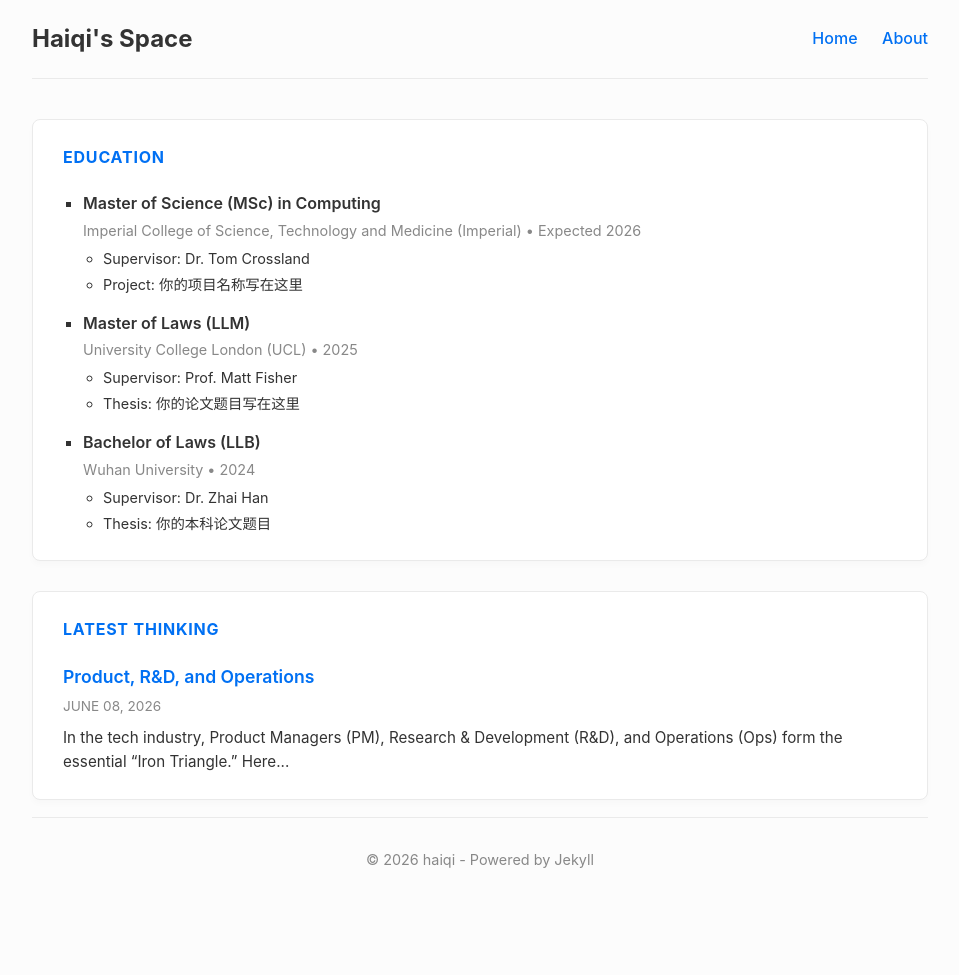
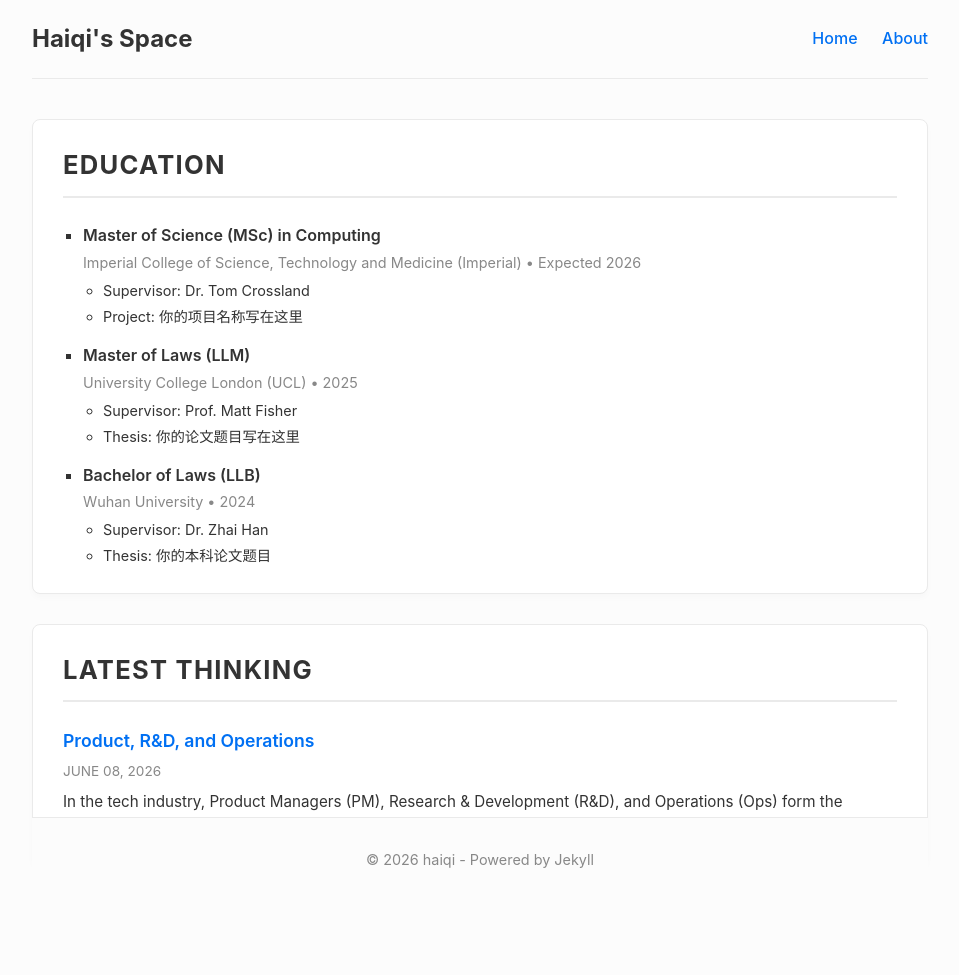
Before and after one commit to HaiqiHuang/haiqihuang.github.io, a Jekyll site: the page built from index.md, in a window 1280 px wide. Shown: the whole page, without its empty margins (160-1119 px from the left). Built offline with Jekyll 4.4.1, drawn with Linux system fonts in a browser that asks for light colours; before the commit the page ends 910 px from its top, so only the background shows below that.

Commit message:
style: increase font size and weight for card titles to improve readability

```diff
--- a/assets/css/style.css
+++ b/assets/css/style.css
@@ -74,12 +74,15 @@ a:hover {
 }
 
 .card-title {
-  color: var(--link-color);
-  font-size: 1rem;
+  color: var(--text-color);
+  font-size: 1.6rem;
+  font-weight:700;
   letter-spacing: 0.05em;
   text-transform: uppercase;
   margin-top: 0;
-  margin-bottom: 20px;
+  margin-bottom: 25px;
+  padding-bottom: 10px;
+  border-bottom: 2px solid var(--border-color);
 }
 
 .education-list {
```
